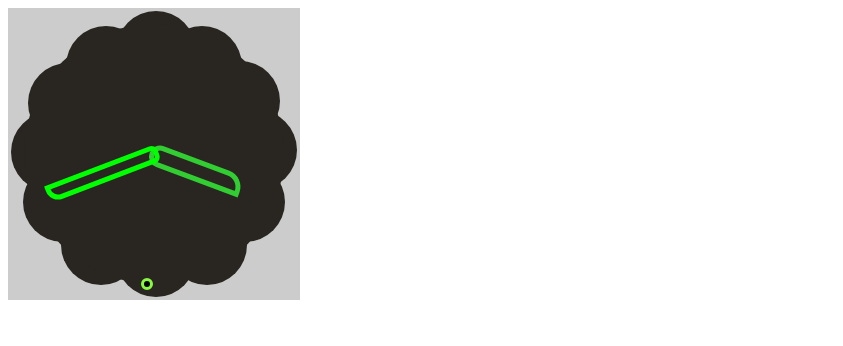
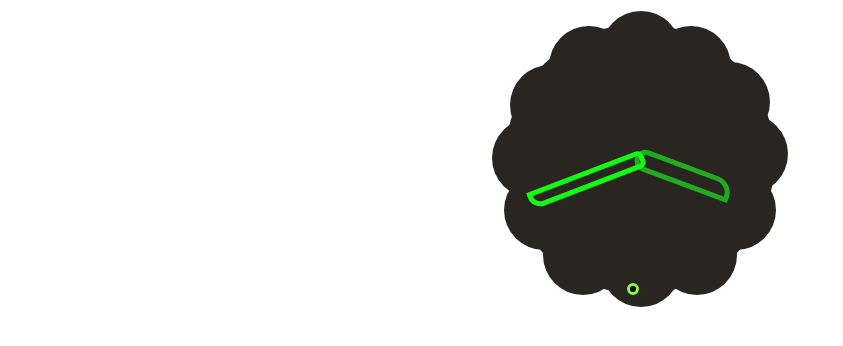
Before and after one commit to ZephyrAmmor/Aeris, a plain HTML site: page clock/clock.html in a window 1280 px wide. Shown: the whole page, without its empty margins (0-843 px from the left). Drawn offline with Linux system fonts and the light colour scheme.

Commit message:
Add some styling to make it better for a widget in notion

```diff
--- a/clock/style.css
+++ b/clock/style.css
@@ -1,21 +1,24 @@
 * {
     box-sizing: border-box;
 }
+body {
+    background-color: transparent;
+}
 .clock-holder{
+    margin : auto;
     width : fit-content;
 }
 .curly-clock {
     padding : 4rem;
     position : relative;
-    background-color : rgba(0, 0, 0, 0.2);
     backdrop-filter: blur(4px);
     padding : 1rem;
 }
 .clock {
   /* Style your clock container */
   position: relative;
-  width: 260px;
-  height: 260px;
+  width: 270px;
+  height: 270px;
   background-color: rgb(41, 37, 32);
   border-radius: 50%;
 }
@@ -38,7 +41,7 @@
 }
 
 .hour-hand {
-  outline : 5px solid limegreen;
+  outline : 5px solid rgb(32, 171, 32);
   border-radius: 2rem 0rem 1rem 1rem;
   width: 0.75rem;
   height: 34%;
@@ -48,7 +51,7 @@
 .min-hand {
   border-radius: 5rem 0rem 1rem 1rem;
   z-index: 1;
-  outline: 5px solid lime;
+  outline: 5px solid rgb(19, 251, 19);
   width: 0.5rem;
   height: 42%;
   top: 8%;
```
